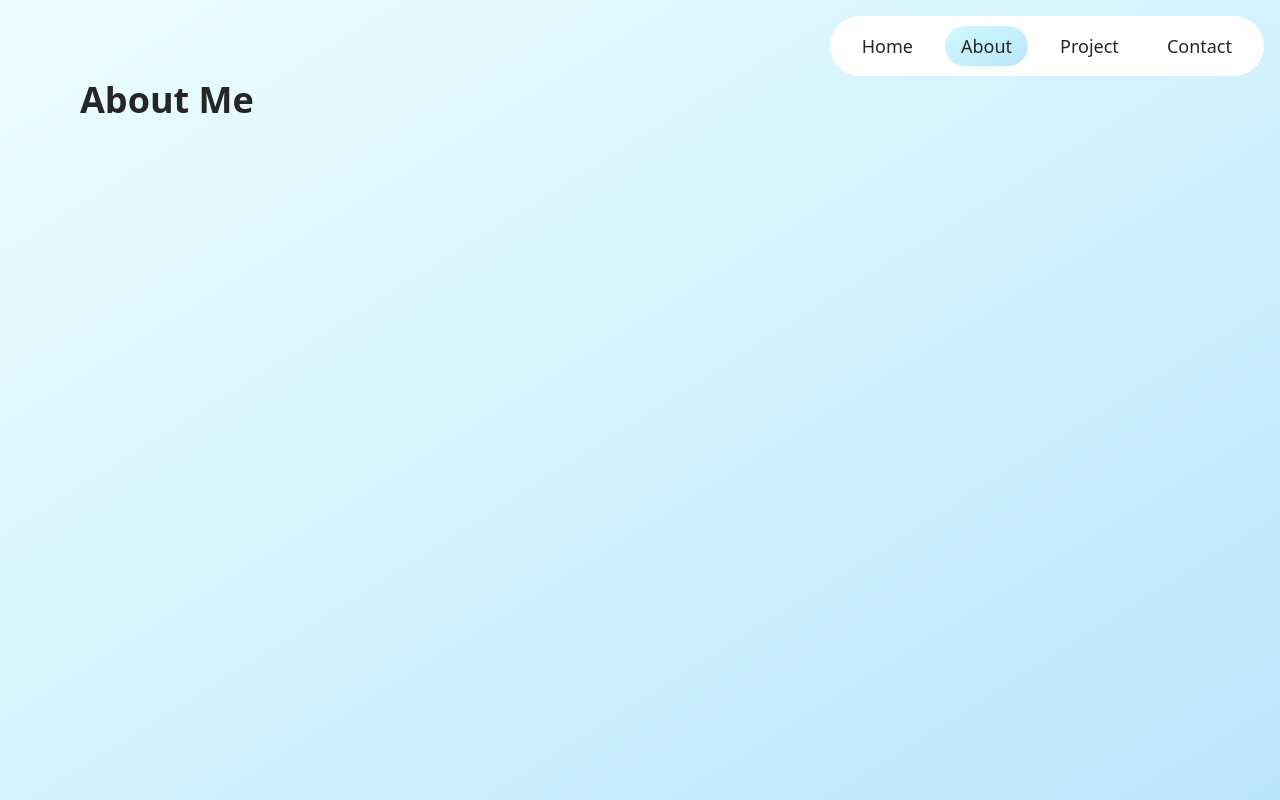
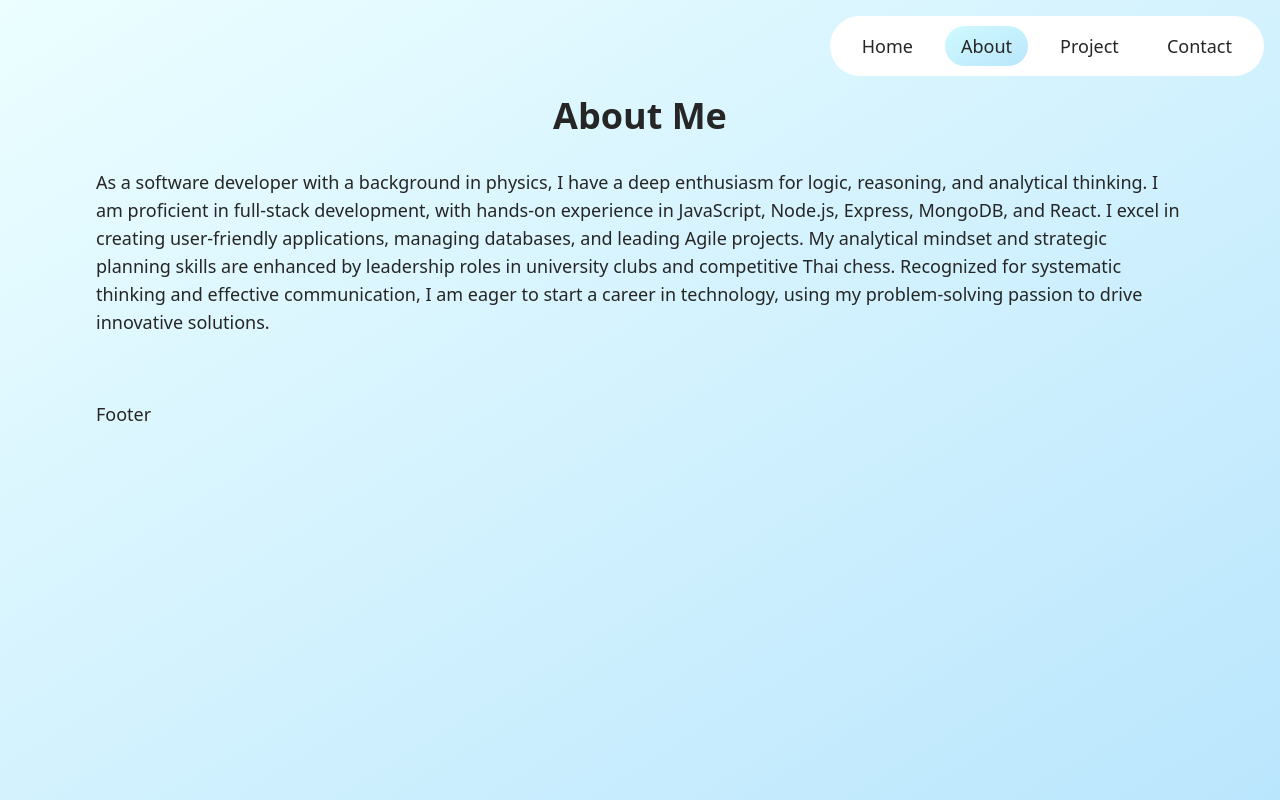
Before and after one commit to supakarn-t/portfolio, a React (Vite) app: page /about in a window 1280 px wide. Built offline with nearby package versions, Linux system fonts and the light colour scheme.

Commit message:
create footer, improve style

```diff
--- a/index.html
+++ b/index.html
@@ -7,10 +7,7 @@
 		<title>Supakarn-T Portfolio</title>
 	</head>
 	<body>
-		<div
-			id="root"
-			class="bg-gradient-to-br from-cyan-50 to-sky-200 min-h-screen"
-		></div>
+		<div id="root"></div>
 		<script type="module" src="/src/main.jsx"></script>
 	</body>
 </html>
--- a/src/App.jsx
+++ b/src/App.jsx
@@ -4,6 +4,7 @@ import HomePage from "./pages/HomePage";
 import AboutPage from "./pages/AboutPage";
 import ProjectPage from "./pages/ProjectPage";
 import ContactPage from "./pages/ContactPage";
+import Footer from "./components/Footer";
 
 export default function App() {
 	const router = createBrowserRouter([
@@ -12,7 +13,7 @@ export default function App() {
 			element: (
 				<>
 					<NavBar />
-					<main className="flex flex-col gap-16 p-20 min-h-screen">
+					<main className="flex flex-col gap-16 p-24 min-h-screen">
 						<Outlet />
 					</main>
 				</>
@@ -25,15 +26,30 @@ export default function App() {
 				},
 				{
 					path: "/about",
-					element: <AboutPage />,
+					element: (
+						<>
+							<AboutPage />
+							<Footer />
+						</>
+					),
 				},
 				{
 					path: "/project",
-					element: <ProjectPage />,
+					element: (
+						<>
+							<ProjectPage />
+							<Footer />
+						</>
+					),
 				},
 				{
 					path: "/contact",
-					element: <ContactPage />,
+					element: (
+						<>
+							<ContactPage />
+							<Footer />
+						</>
+					),
 				},
 			],
 		},
--- /dev/null
+++ b/src/components/Footer.jsx
@@ -0,0 +1,3 @@
+export default function Footer() {
+	return <footer>Footer</footer>;
+}
--- a/src/components/ProjectCard.jsx
+++ b/src/components/ProjectCard.jsx
@@ -2,7 +2,7 @@ import PropTypes from "prop-types";
 
 export default function ProjectCard({ projectName, tag }) {
 	return (
-		<div className="bg-white rounded-lg overflow-hidden w-60">
+		<div className="bg-white rounded-lg overflow-hidden w-60 hover:shadow-lg hover:scale-105">
 			<picture>
 				<div className="bg-neutral-300 aspect-square w-60"></div>
 			</picture>
@@ -10,7 +10,10 @@ export default function ProjectCard({ projectName, tag }) {
 				<h3>{projectName}</h3>
 				<div className="flex flex-wrap gap-3 text-sm">
 					{tag.map((tag, i) => (
-						<div key={i} className="px-4 rounded-full bg-sky-200">
+						<div
+							key={i}
+							className="px-4 rounded-full bg-sky-200 hover:shadow-md"
+						>
 							{tag}
 						</div>
 					))}
--- a/src/index.css
+++ b/src/index.css
@@ -21,7 +21,7 @@
 		@apply text-2xl font-semibold;
 	}
 	body {
-		@apply text-lg;
+		@apply text-lg bg-gradient-to-br from-cyan-50 to-sky-200 min-h-screen;
 	}
 
 	.bg-cyan-sky-01 {
@@ -38,6 +38,9 @@
 	.btn {
 		@apply px-4 py-2 rounded-lg;
 	}
+	.btn-translate {
+		@apply rounded-xl shadow-[7px_7px_0_0_gray] hover:translate-x-1 hover:translate-y-1 hover:shadow-[3px_3px_0_0_gray];
+	}
 }
 
 *::-webkit-scrollbar {
--- a/src/pages/AboutPage.jsx
+++ b/src/pages/AboutPage.jsx
@@ -1,8 +1,21 @@
 export default function AboutPage() {
 	return (
-		<section>
+		<section className="flex flex-col items-center gap-8">
 			<h2 id="about">About Me</h2>
-			<div className=""></div>
+			<section className="">
+				<p>
+					As a software developer with a background in physics, I have a deep
+					enthusiasm for logic, reasoning, and analytical thinking. I am
+					proficient in full-stack development, with hands-on experience in
+					JavaScript, Node.js, Express, MongoDB, and React. I excel in creating
+					user-friendly applications, managing databases, and leading Agile
+					projects. My analytical mindset and strategic planning skills are
+					enhanced by leadership roles in university clubs and competitive Thai
+					chess. Recognized for systematic thinking and effective communication,
+					I am eager to start a career in technology, using my problem-solving
+					passion to drive innovative solutions.
+				</p>
+			</section>
 		</section>
 	);
 }
--- a/src/pages/ContactPage.jsx
+++ b/src/pages/ContactPage.jsx
@@ -1,26 +1,29 @@
 export default function ContactPage() {
 	return (
-		<section>
+		<section className="flex flex-col gap-8">
 			<h2 id="contact">Contact</h2>
-			<form className="flex flex-col bg-sky-200 w-1/2 p-4 gap-4 rounded-lg">
+			<form className="flex flex-col bg-sky-200 w-1/2 p-4 gap-4 rounded-lg hover:shadow-lg">
 				<input
 					type="text"
 					name="contact-name"
 					placeholder="Your Name"
-					className="input"
+					className="input hover:shadow-lg"
 				/>
 				<input
-					type="text"
+					type="email"
 					name="contact-email"
 					placeholder="Your Email"
-					className="input"
+					className="input hover:shadow-lg"
 				/>
 				<textarea
 					name="contact-message"
 					placeholder="Message"
-					className="input"
+					className="input h-40 hover:shadow-lg"
 				></textarea>
-				<button type="submit" className="btn bg-white w-fit">
+				<button
+					type="submit"
+					className="btn bg-white px-6 w-fit hover:shadow-lg"
+				>
 					Sent
 				</button>
 			</form>
--- a/src/pages/HomePage.jsx
+++ b/src/pages/HomePage.jsx
@@ -1,14 +1,20 @@
+import { Link } from "react-router-dom";
+
 export default function HomePage() {
 	return (
 		<section className="flex flex-col gap-8 my-auto justify-center">
-			<p>Welcome to my portfolio</p>
+			<p className="text-xl font-semibold">Welcome to my portfolio</p>
 			<h1 className="leading-tight">
 				Hi I&apos;m Supakarn <br /> Tangsirivatthanavong, <br /> a Software
 				Engineer
 			</h1>
 			<div className="flex gap-8">
-				<button className="btn bg-white">Download My CV</button>
-				<button className="btn bg-white">See My Projects</button>
+				<button className="btn bg-white btn-translate py-3">
+					Download My CV
+				</button>
+				<Link to={"/project"} className="btn bg-white btn-translate py-3">
+					See My Projects
+				</Link>
 			</div>
 		</section>
 	);
```
